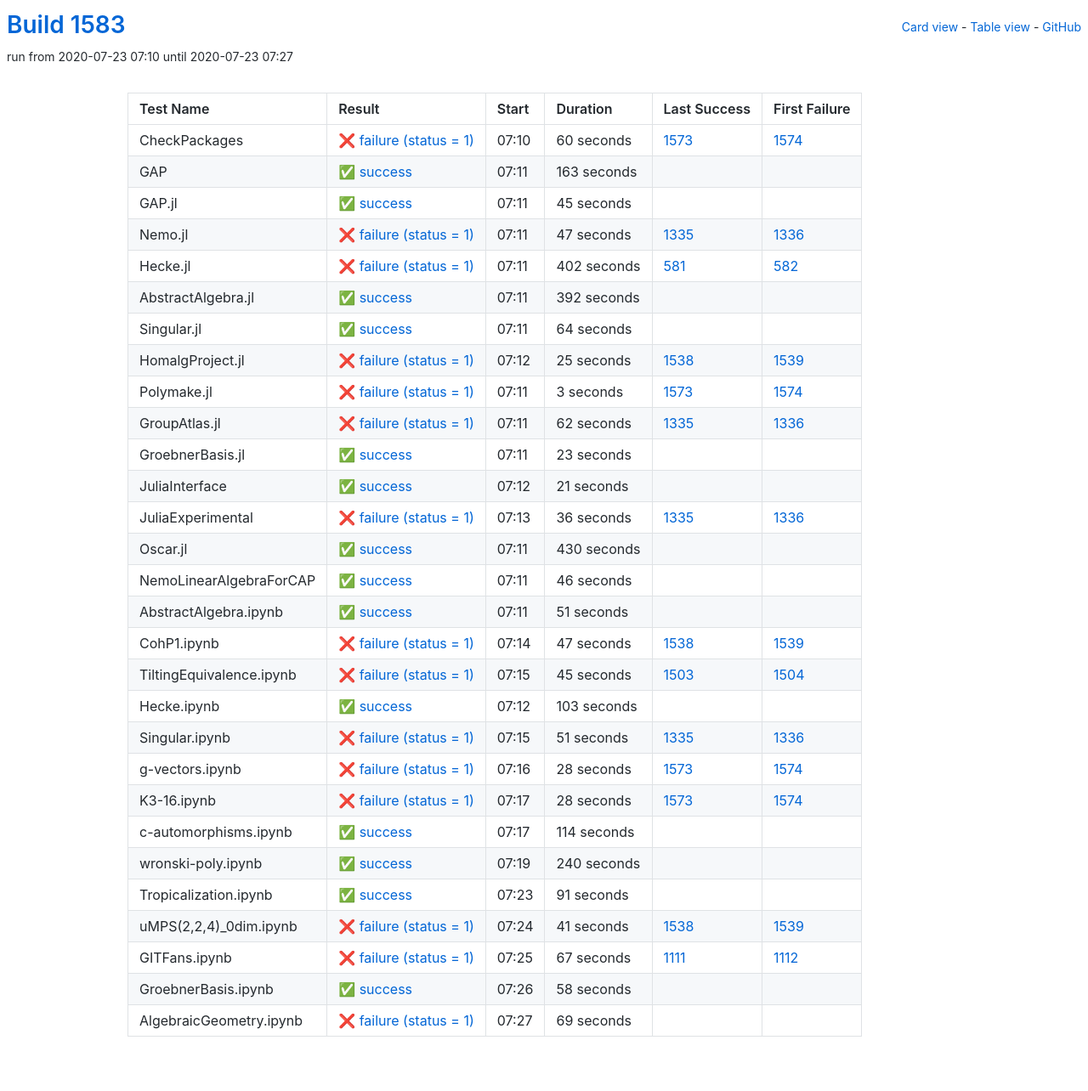
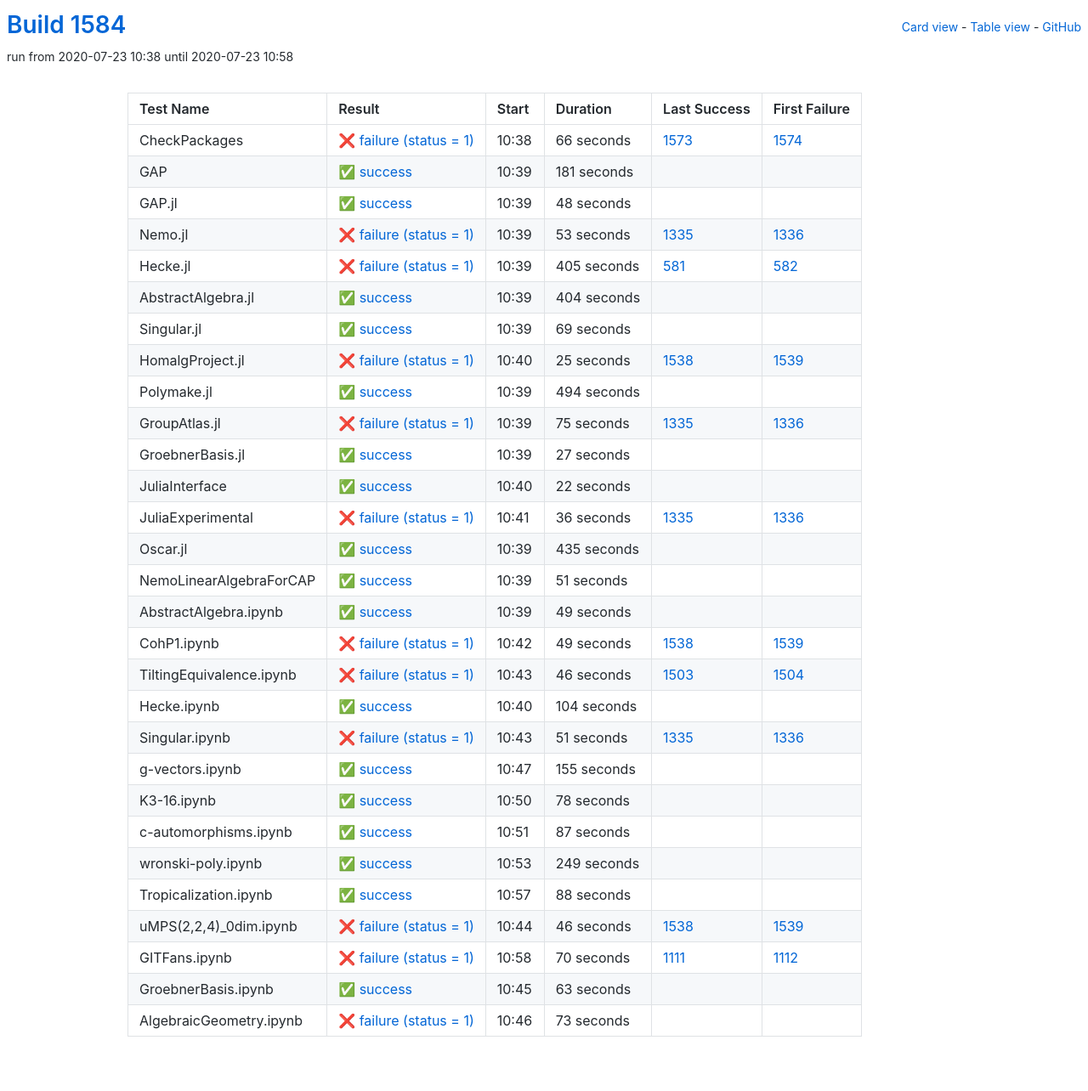
Before and after one commit to oscar-system/oscar-ci-status-1.4, a Jekyll site: the page built from table.html, in a window 1280 px wide. Shown: the whole page at 85% size. Built offline with Jekyll 4.4.1, drawn with Linux system fonts in a browser that asks for light colours.

Commit message:
Build #1584

```diff
--- a/_data/ci.yml
+++ b/_data/ci.yml
@@ -1,6 +1,6 @@
 ---
-build: 1583
-build_url: https://oscarci.mathematik.uni-kl.de/job/oscar-julia-1.4/1583/
+build: 1584
+build_url: https://oscarci.mathematik.uni-kl.de/job/oscar-julia-1.4/1584/
 job: oscar-julia-1.4
 organization: oscar-system
 repo: oscar-ci-status-1.4
@@ -8,92 +8,92 @@ repourl: https://github.com/oscar-system/oscar-ci-status-1.4
 tests:
 - name: CheckPackages
   id: checkpackages
-  log: https://oscarci.mathematik.uni-kl.de/job/oscar-julia-1.4/1583/artifact/logs/build-1583/CheckPackages.log
-  start: 2020-07-23 07:10
+  log: https://oscarci.mathematik.uni-kl.de/job/oscar-julia-1.4/1584/artifact/logs/build-1584/CheckPackages.log
+  start: 2020-07-23 10:38
   success: false
   exitcode: 1
   status: failure
-  duration: 60
+  duration: 66
   last_success: 1573
   last_success_url: https://oscarci.mathematik.uni-kl.de/job/oscar-julia-1.4/1573/
   first_failure: 1574
   first_failure_url: https://oscarci.mathematik.uni-kl.de/job/oscar-julia-1.4/1574/
 - name: GAP
   id: gap
-  log: https://oscarci.mathematik.uni-kl.de/job/oscar-julia-1.4/1583/artifact/logs/build-1583/GAP.log
-  start: 2020-07-23 07:11
+  log: https://oscarci.mathematik.uni-kl.de/job/oscar-julia-1.4/1584/artifact/logs/build-1584/GAP.log
+  start: 2020-07-23 10:39
   success: true
   exitcode: 0
   status: success
-  duration: 163
+  duration: 181
   last_success: false
   last_success_url:
   first_failure: false
   first_failure_url:
 - name: GAP.jl
   id: gap-jl
-  log: https://oscarci.mathematik.uni-kl.de/job/oscar-julia-1.4/1583/artifact/logs/build-1583/GAP.jl.log
-  start: 2020-07-23 07:11
+  log: https://oscarci.mathematik.uni-kl.de/job/oscar-julia-1.4/1584/artifact/logs/build-1584/GAP.jl.log
+  start: 2020-07-23 10:39
   success: true
   exitcode: 0
   status: success
-  duration: 45
+  duration: 48
   last_success: false
   last_success_url:
   first_failure: false
   first_failure_url:
 - name: Nemo.jl
   id: nemo-jl
-  log: https://oscarci.mathematik.uni-kl.de/job/oscar-julia-1.4/1583/artifact/logs/build-1583/Nemo.jl.log
-  start: 2020-07-23 07:11
+  log: https://oscarci.mathematik.uni-kl.de/job/oscar-julia-1.4/1584/artifact/logs/build-1584/Nemo.jl.log
+  start: 2020-07-23 10:39
   success: false
   exitcode: 1
   status: failure
-  duration: 47
+  duration: 53
   last_success: 1335
   last_success_url: https://oscarci.mathematik.uni-kl.de/job/oscar-julia-1.4/1335/
   first_failure: 1336
   first_failure_url: https://oscarci.mathematik.uni-kl.de/job/oscar-julia-1.4/1336/
 - name: Hecke.jl
   id: hecke-jl
-  log: https://oscarci.mathematik.uni-kl.de/job/oscar-julia-1.4/1583/artifact/logs/build-1583/Hecke.jl.log
-  start: 2020-07-23 07:11
+  log: https://oscarci.mathematik.uni-kl.de/job/oscar-julia-1.4/1584/artifact/logs/build-1584/Hecke.jl.log
+  start: 2020-07-23 10:39
   success: false
   exitcode: 1
   status: failure
-  duration: 402
+  duration: 405
   last_success: 581
   last_success_url: https://oscarci.mathematik.uni-kl.de/job/oscar-julia-1.4/581/
   first_failure: 582
   first_failure_url: https://oscarci.mathematik.uni-kl.de/job/oscar-julia-1.4/582/
 - name: AbstractAlgebra.jl
   id: abstractalgebra-jl
-  log: https://oscarci.mathematik.uni-kl.de/job/oscar-julia-1.4/1583/artifact/logs/build-1583/AbstractAlgebra.jl.log
-  start: 2020-07-23 07:11
+  log: https://oscarci.mathematik.uni-kl.de/job/oscar-julia-1.4/1584/artifact/logs/build-1584/AbstractAlgebra.jl.log
+  start: 2020-07-23 10:39
   success: true
   exitcode: 0
   status: success
-  duration: 392
+  duration: 404
   last_success: false
   last_success_url:
   first_failure: false
   first_failure_url:
 - name: Singular.jl
   id: singular-jl
-  log: https://oscarci.mathematik.uni-kl.de/job/oscar-julia-1.4/1583/artifact/logs/build-1583/Singular.jl.log
-  start: 2020-07-23 07:11
+  log: https://oscarci.mathematik.uni-kl.de/job/oscar-julia-1.4/1584/artifact/logs/build-1584/Singular.jl.log
+  start: 2020-07-23 10:39
   success: true
   exitcode: 0
   status: success
-  duration: 64
+  duration: 69
   last_success: false
   last_success_url:
   first_failure: false
   first_failure_url:
 - name: HomalgProject.jl
   id: homalgproject-jl
-  log: https://oscarci.mathematik.uni-kl.de/job/oscar-julia-1.4/1583/artifact/logs/build-1583/HomalgProject.jl.log
-  start: 2020-07-23 07:12
+  log: https://oscarci.mathematik.uni-kl.de/job/oscar-julia-1.4/1584/artifact/logs/build-1584/HomalgProject.jl.log
+  start: 2020-07-23 10:40
   success: false
   exitcode: 1
   status: failure
@@ -104,56 +104,56 @@ tests:
   first_failure_url: https://oscarci.mathematik.uni-kl.de/job/oscar-julia-1.4/1539/
 - name: Polymake.jl
   id: polymake-jl
-  log: https://oscarci.mathematik.uni-kl.de/job/oscar-julia-1.4/1583/artifact/logs/build-1583/Polymake.jl.log
-  start: 2020-07-23 07:11
+  log: https://oscarci.mathematik.uni-kl.de/job/oscar-julia-1.4/1584/artifact/logs/build-1584/Polymake.jl.log
+  start: 2020-07-23 10:39
+  success: true
+  exitcode: 0
+  status: success
+  duration: 494
+  last_success: false
+  last_success_url:
+  first_failure: false
+  first_failure_url:
+- name: GroupAtlas.jl
+  id: groupatlas-jl
+  log: https://oscarci.mathematik.uni-kl.de/job/oscar-julia-1.4/1584/artifact/logs/build-1584/GroupAtlas.jl.log
+  start: 2020-07-23 10:39
   success: false
   exitcode: 1
   status: failure
-  duration: 3
-  last_success: 1573
-  last_success_url: https://oscarci.mathematik.uni-kl.de/job/oscar-julia-1.4/1573/
-  first_failure: 1574
-  first_failure_url: https://oscarci.mathematik.uni-kl.de/job/oscar-julia-1.4/1574/
-- name: GroupAtlas.jl
-  id: groupatlas-jl
-  log: https://oscarci.mathematik.uni-kl.de/job/oscar-julia-1.4/1583/artifact/logs/build-1583/GroupAtlas.jl.log
-  start: 2020-07-23 07:11
-  success: false
-  exitcode: 1
-  status: failure
-  duration: 62
+  duration: 75
   last_success: 1335
   last_success_url: https://oscarci.mathematik.uni-kl.de/job/oscar-julia-1.4/1335/
   first_failure: 1336
   first_failure_url: https://oscarci.mathematik.uni-kl.de/job/oscar-julia-1.4/1336/
 - name: GroebnerBasis.jl
   id: groebnerbasis-jl
-  log: https://oscarci.mathematik.uni-kl.de/job/oscar-julia-1.4/1583/artifact/logs/build-1583/GroebnerBasis.jl.log
-  start: 2020-07-23 07:11
+  log: https://oscarci.mathematik.uni-kl.de/job/oscar-julia-1.4/1584/artifact/logs/build-1584/GroebnerBasis.jl.log
+  start: 2020-07-23 10:39
   success: true
   exitcode: 0
   status: success
-  duration: 23
+  duration: 27
   last_success: false
   last_success_url:
   first_failure: false
   first_failure_url:
 - name: JuliaInterface
   id: juliainterface
-  log: https://oscarci.mathematik.uni-kl.de/job/oscar-julia-1.4/1583/artifact/logs/build-1583/JuliaInterface.log
-  start: 2020-07-23 07:12
+  log: https://oscarci.mathematik.uni-kl.de/job/oscar-julia-1.4/1584/artifact/logs/build-1584/JuliaInterface.log
+  start: 2020-07-23 10:40
   success: true
   exitcode: 0
   status: success
-  duration: 21
+  duration: 22
   last_success: false
   last_success_url:
   first_failure: false
   first_failure_url:
 - name: JuliaExperimental
   id: juliaexperimental
-  log: https://oscarci.mathematik.uni-kl.de/job/oscar-julia-1.4/1583/artifact/logs/build-1583/JuliaExperimental.log
-  start: 2020-07-23 07:13
+  log: https://oscarci.mathematik.uni-kl.de/job/oscar-julia-1.4/1584/artifact/logs/build-1584/JuliaExperimental.log
+  start: 2020-07-23 10:41
   success: false
   exitcode: 1
   status: failure
@@ -164,32 +164,20 @@ tests:
   first_failure_url: https://oscarci.mathematik.uni-kl.de/job/oscar-julia-1.4/1336/
 - name: Oscar.jl
   id: oscar-jl
-  log: https://oscarci.mathematik.uni-kl.de/job/oscar-julia-1.4/1583/artifact/logs/build-1583/Oscar.jl.log
-  start: 2020-07-23 07:11
+  log: https://oscarci.mathematik.uni-kl.de/job/oscar-julia-1.4/1584/artifact/logs/build-1584/Oscar.jl.log
+  start: 2020-07-23 10:39
   success: true
   exitcode: 0
   status: success
-  duration: 430
+  duration: 435
   last_success: false
   last_success_url:
   first_failure: false
   first_failure_url:
 - name: NemoLinearAlgebraForCAP
   id: nemolinearalgebraforcap
-  log: https://oscarci.mathematik.uni-kl.de/job/oscar-julia-1.4/1583/artifact/logs/build-1583/NemoLinearAlgebraForCAP.log
-  start: 2020-07-23 07:11
-  success: true
-  exitcode: 0
-  status: success
-  duration: 46
-  last_success: false
-  last_success_url:
-  first_failure: false
-  first_failure_url:
-- name: AbstractAlgebra.ipynb
-  id: abstractalgebra-ipynb
-  log: https://oscarci.mathematik.uni-kl.de/job/oscar-julia-1.4/1583/artifact/logs/build-1583/AbstractAlgebra.ipynb.log
-  start: 2020-07-23 07:11
+  log: https://oscarci.mathematik.uni-kl.de/job/oscar-julia-1.4/1584/artifact/logs/build-1584/NemoLinearAlgebraForCAP.log
+  start: 2020-07-23 10:39
   success: true
   exitcode: 0
   status: success
@@ -198,46 +186,58 @@ tests:
   last_success_url:
   first_failure: false
   first_failure_url:
+- name: AbstractAlgebra.ipynb
+  id: abstractalgebra-ipynb
+  log: https://oscarci.mathematik.uni-kl.de/job/oscar-julia-1.4/1584/artifact/logs/build-1584/AbstractAlgebra.ipynb.log
+  start: 2020-07-23 10:39
+  success: true
+  exitcode: 0
+  status: success
+  duration: 49
+  last_success: false
+  last_success_url:
+  first_failure: false
+  first_failure_url:
 - name: CohP1.ipynb
   id: cohp1-ipynb
-  log: https://oscarci.mathematik.uni-kl.de/job/oscar-julia-1.4/1583/artifact/logs/build-1583/CohP1.ipynb.log
-  start: 2020-07-23 07:14
+  log: https://oscarci.mathematik.uni-kl.de/job/oscar-julia-1.4/1584/artifact/logs/build-1584/CohP1.ipynb.log
+  start: 2020-07-23 10:42
   success: false
   exitcode: 1
   status: failure
-  duration: 47
+  duration: 49
   last_success: 1538
   last_success_url: https://oscarci.mathematik.uni-kl.de/job/oscar-julia-1.4/1538/
   first_failure: 1539
   first_failure_url: https://oscarci.mathematik.uni-kl.de/job/oscar-julia-1.4/1539/
 - name: TiltingEquivalence.ipynb
   id: tiltingequivalence-ipynb
-  log: https://oscarci.mathematik.uni-kl.de/job/oscar-julia-1.4/1583/artifact/logs/build-1583/TiltingEquivalence.ipynb.log
-  start: 2020-07-23 07:15
+  log: https://oscarci.mathematik.uni-kl.de/job/oscar-julia-1.4/1584/artifact/logs/build-1584/TiltingEquivalence.ipynb.log
+  start: 2020-07-23 10:43
   success: false
   exitcode: 1
   status: failure
-  duration: 45
+  duration: 46
   last_success: 1503
   last_success_url: https://oscarci.mathematik.uni-kl.de/job/oscar-julia-1.4/1503/
   first_failure: 1504
   first_failure_url: https://oscarci.mathematik.uni-kl.de/job/oscar-julia-1.4/1504/
 - name: Hecke.ipynb
   id: hecke-ipynb
-  log: https://oscarci.mathematik.uni-kl.de/job/oscar-julia-1.4/1583/artifact/logs/build-1583/Hecke.ipynb.log
-  start: 2020-07-23 07:12
+  log: https://oscarci.mathematik.uni-kl.de/job/oscar-julia-1.4/1584/artifact/logs/build-1584/Hecke.ipynb.log
+  start: 2020-07-23 10:40
   success: true
   exitcode: 0
   status: success
-  duration: 103
+  duration: 104
   last_success: false
   last_success_url:
   first_failure: false
   first_failure_url:
 - name: Singular.ipynb
   id: singular-ipynb
-  log: https://oscarci.mathematik.uni-kl.de/job/oscar-julia-1.4/1583/artifact/logs/build-1583/Singular.ipynb.log
-  start: 2020-07-23 07:15
+  log: https://oscarci.mathematik.uni-kl.de/job/oscar-julia-1.4/1584/artifact/logs/build-1584/Singular.ipynb.log
+  start: 2020-07-23 10:43
   success: false
   exitcode: 1
   status: failure
@@ -248,108 +248,108 @@ tests:
   first_failure_url: https://oscarci.mathematik.uni-kl.de/job/oscar-julia-1.4/1336/
 - name: g-vectors.ipynb
   id: g-vectors-ipynb
-  log: https://oscarci.mathematik.uni-kl.de/job/oscar-julia-1.4/1583/artifact/logs/build-1583/g-vectors.ipynb.log
-  start: 2020-07-23 07:16
-  success: false
-  exitcode: 1
-  status: failure
-  duration: 28
-  last_success: 1573
-  last_success_url: https://oscarci.mathematik.uni-kl.de/job/oscar-julia-1.4/1573/
-  first_failure: 1574
-  first_failure_url: https://oscarci.mathematik.uni-kl.de/job/oscar-julia-1.4/1574/
-- name: K3-16.ipynb
-  id: k3-16-ipynb
-  log: https://oscarci.mathematik.uni-kl.de/job/oscar-julia-1.4/1583/artifact/logs/build-1583/K3-16.ipynb.log
-  start: 2020-07-23 07:17
-  success: false
-  exitcode: 1
-  status: failure
-  duration: 28
-  last_success: 1573
-  last_success_url: https://oscarci.mathematik.uni-kl.de/job/oscar-julia-1.4/1573/
-  first_failure: 1574
-  first_failure_url: https://oscarci.mathematik.uni-kl.de/job/oscar-julia-1.4/1574/
-- name: c-automorphisms.ipynb
-  id: c-automorphisms-ipynb
-  log: https://oscarci.mathematik.uni-kl.de/job/oscar-julia-1.4/1583/artifact/logs/build-1583/c-automorphisms.ipynb.log
-  start: 2020-07-23 07:17
+  log: https://oscarci.mathematik.uni-kl.de/job/oscar-julia-1.4/1584/artifact/logs/build-1584/g-vectors.ipynb.log
+  start: 2020-07-23 10:47
   success: true
   exitcode: 0
   status: success
-  duration: 114
+  duration: 155
+  last_success: false
+  last_success_url:
+  first_failure: false
+  first_failure_url:
+- name: K3-16.ipynb
+  id: k3-16-ipynb
+  log: https://oscarci.mathematik.uni-kl.de/job/oscar-julia-1.4/1584/artifact/logs/build-1584/K3-16.ipynb.log
+  start: 2020-07-23 10:50
+  success: true
+  exitcode: 0
+  status: success
+  duration: 78
+  last_success: false
+  last_success_url:
+  first_failure: false
+  first_failure_url:
+- name: c-automorphisms.ipynb
+  id: c-automorphisms-ipynb
+  log: https://oscarci.mathematik.uni-kl.de/job/oscar-julia-1.4/1584/artifact/logs/build-1584/c-automorphisms.ipynb.log
+  start: 2020-07-23 10:51
+  success: true
+  exitcode: 0
+  status: success
+  duration: 87
   last_success: false
   last_success_url:
   first_failure: false
   first_failure_url:
 - name: wronski-poly.ipynb
   id: wronski-poly-ipynb
-  log: https://oscarci.mathematik.uni-kl.de/job/oscar-julia-1.4/1583/artifact/logs/build-1583/wronski-poly.ipynb.log
-  start: 2020-07-23 07:19
+  log: https://oscarci.mathematik.uni-kl.de/job/oscar-julia-1.4/1584/artifact/logs/build-1584/wronski-poly.ipynb.log
+  start: 2020-07-23 10:53
   success: true
   exitcode: 0
   status: success
-  duration: 240
+  duration: 249
   last_success: false
   last_success_url:
   first_failure: false
   first_failure_url:
 - name: Tropicalization.ipynb
   id: tropicalization-ipynb
-  log: https://oscarci.mathematik.uni-kl.de/job/oscar-julia-1.4/1583/artifact/logs/build-1583/Tropicalization.ipynb.log
-  start: 2020-07-23 07:23
+  log: https://oscarci.mathematik.uni-kl.de/job/oscar-julia-1.4/1584/artifact/logs/build-1584/Tropicalization.ipynb.log
+  start: 2020-07-23 10:57
   success: true
   exitcode: 0
   status: success
-  duration: 91
+  duration: 88
   last_success: false
   last_success_url:
   first_failure: false
   first_failure_url:
 - name: uMPS(2,2,4)_0dim.ipynb
   id: umps-2-2-4-0dim-ipynb
-  log: https://oscarci.mathematik.uni-kl.de/job/oscar-julia-1.4/1583/artifact/logs/build-1583/uMPS-2-2-4-_0dim.ipynb.log
-  start: 2020-07-23 07:24
+  log: https://oscarci.mathematik.uni-kl.de/job/oscar-julia-1.4/1584/artifact/logs/build-1584/uMPS-2-2-4-_0dim.ipynb.log
+  start: 2020-07-23 10:44
   success: false
   exitcode: 1
   status: failure
-  duration: 41
+  duration: 46
   last_success: 1538
   last_success_url: https://oscarci.mathematik.uni-kl.de/job/oscar-julia-1.4/1538/
   first_failure: 1539
   first_failure_url: https://oscarci.mathematik.uni-kl.de/job/oscar-julia-1.4/1539/
 - name: GITFans.ipynb
   id: gitfans-ipynb
-  log: https://oscarci.mathematik.uni-kl.de/job/oscar-julia-1.4/1583/artifact/logs/build-1583/GITFans.ipynb.log
-  start: 2020-07-23 07:25
+  log: https://oscarci.mathematik.uni-kl.de/job/oscar-julia-1.4/1584/artifact/logs/build-1584/GITFans.ipynb.log
+  start: 2020-07-23 10:58
   success: false
   exitcode: 1
   status: failure
-  duration: 67
+  duration: 70
   last_success: 1111
   last_success_url: https://oscarci.mathematik.uni-kl.de/job/oscar-julia-1.4/1111/
   first_failure: 1112
   first_failure_url: https://oscarci.mathematik.uni-kl.de/job/oscar-julia-1.4/1112/
 - name: GroebnerBasis.ipynb
   id: groebnerbasis-ipynb
-  log: https://oscarci.mathematik.uni-kl.de/job/oscar-julia-1.4/1583/artifact/logs/build-1583/GroebnerBasis.ipynb.log
-  start: 2020-07-23 07:26
+  log: https://oscarci.mathematik.uni-kl.de/job/oscar-julia-1.4/1584/artifact/logs/build-1584/GroebnerBasis.ipynb.log
+  start: 2020-07-23 10:45
   success: true
   exitcode: 0
   status: success
-  duration: 58
+  duration: 63
   last_success: false
   last_success_url:
   first_failure: false
   first_failure_url:
 - name: AlgebraicGeometry.ipynb
   id: algebraicgeometry-ipynb
-  log: https://oscarci.mathematik.uni-kl.de/job/oscar-julia-1.4/1583/artifact/logs/build-1583/AlgebraicGeometry.ipynb.log
-  start: 2020-07-23 07:27
+  log: https://oscarci.mathematik.uni-kl.de/job/oscar-julia-1.4/1584/artifact/logs/build-1584/AlgebraicGeometry.ipynb.log
+  start: 2020-07-23 10:46
   success: false
   exitcode: 1
   status: failure
-  duration: 69
+  duration: 73
   last_success: false
   last_success_url:
   first_failure: false
```
Also changed, not shown: README.md.
